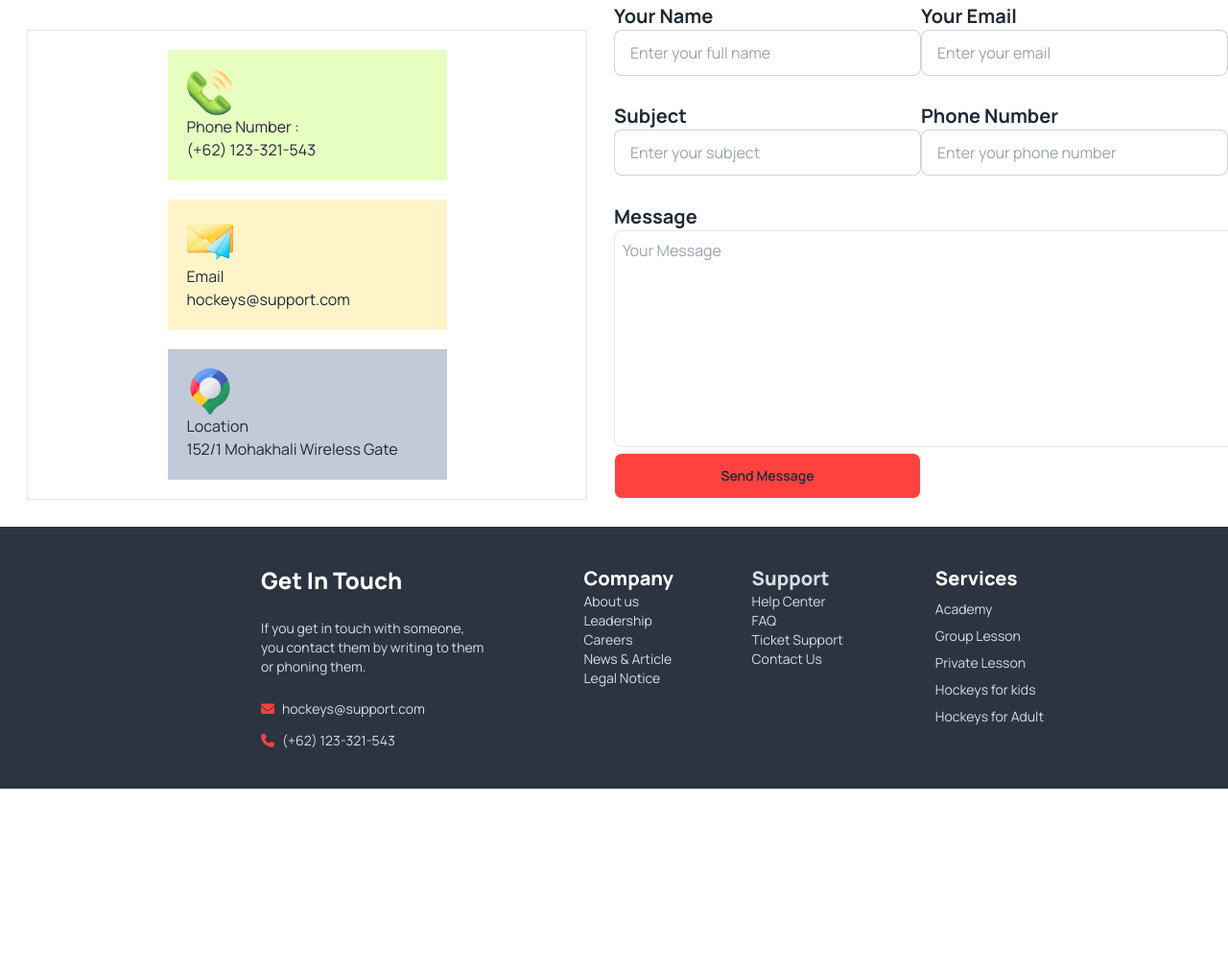
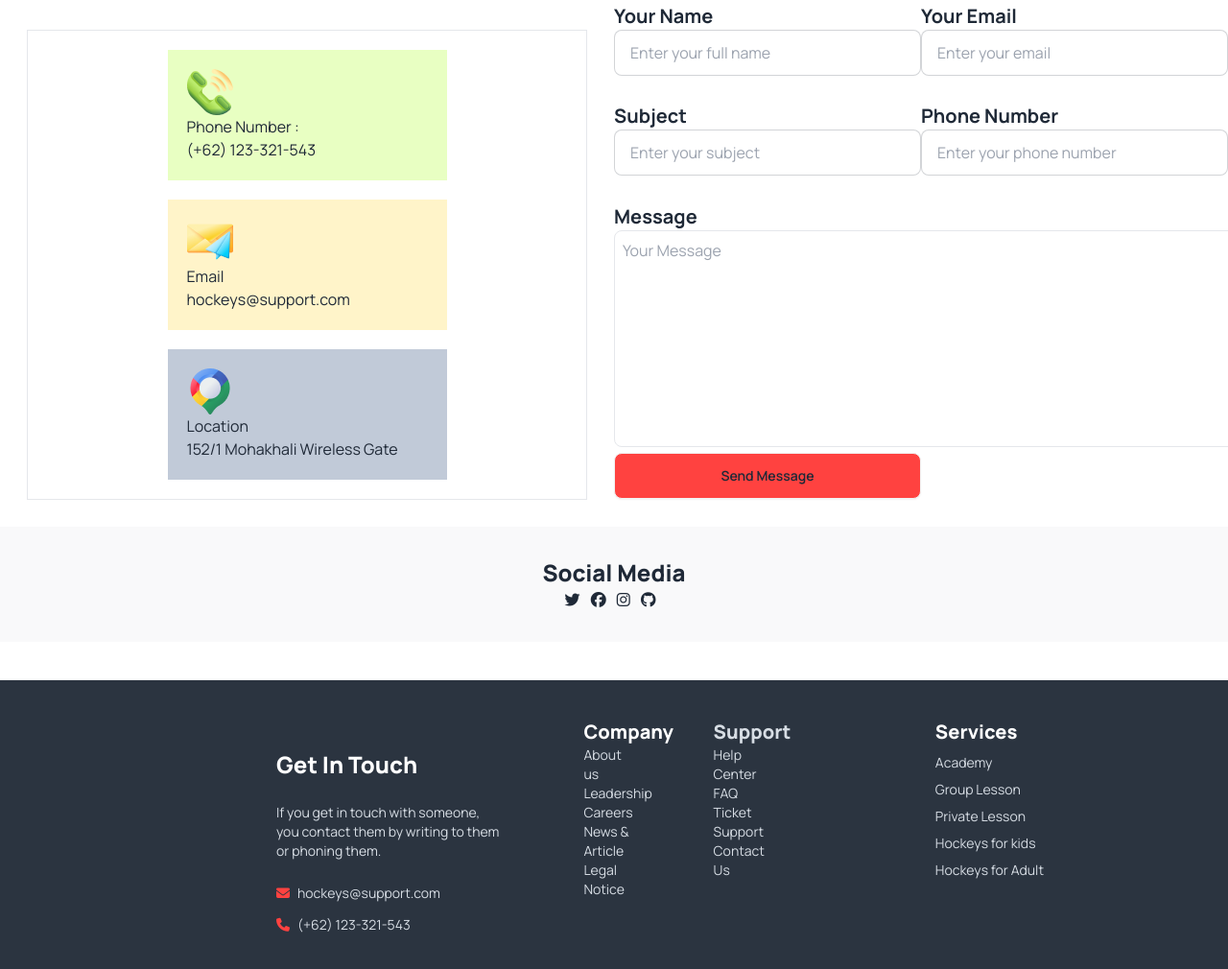
Before and after one commit to tahnumaafrin/Hockey-Club, a plain HTML site: page index.html in a window 1280 px wide. Shown: the part 5538-6548 px from the top of the page at 96% size. Before the commit the page ends 6360 px from the top, so only its background shows below. Drawn offline with nearby package versions, Linux system fonts and the light colour scheme.

Commit message:
touch section updated

```diff
--- a/index.html
+++ b/index.html
@@ -708,11 +708,25 @@
             </div>
 
           </div>
+
+        </div>
+
+
+        <div class="bg-[#f9f9fa] text-center w-full p-8 mb-10">
+          <h2 class="text-2xl font-extrabold">Social Media</h2>
+          <div>
+            <i class="fa-brands fa-twitter pr-2"></i>
+            <i class="fa-brands fa-facebook pr-2"></i>
+            <i class="fa-brands fa-instagram pr-2"></i>
+            <i class="fa-brands fa-github pr-2"></i>
+          </div>
         </div>
       </section>
+      <!--  -->
+
     </main>
     <footer class="footer bg-neutral text-neutral-content lg:px-48 lg:py-10">
-      <nav class=" pl-20">
+      <nav class="pt-8 pl-24">
         <h6 class="text-2xl font-extrabold text-white pb-4">Get In Touch</h6>
         <p class="pb-4">If you get in touch with someone, <br> you contact them by writing to
           them  <br> or phoning them.
@@ -720,7 +734,7 @@
       <p ><i class="fa-solid fa-envelope text-web-btn pb-2 mr-2"></i>hockeys@support.com</p>
       <p><i class="fa-solid fa-phone text-web-btn mr-2"></i>(+62) 123-321-543</p>
       </nav>
-     <div class=" pl-20">
+     <div class=" pl-16">
       <div class="grid grid-cols-2 lg:grid-cols-2 ml-2 gap-20 ">
         <nav>
           <h6 class="text-xl font-extrabold text-white">Company</h6>
@@ -740,7 +754,7 @@
 
       </div>
      </div>
-      <nav  class=" pl-20">
+      <nav  class=" pl-40 pb-8">
         <h6 class="text-xl font-extrabold text-white">Services</h6>
         <p><a class="link link-hover">Academy</a></p>
         <p><a class="link link-hover">Group Lesson</a></p>
```
